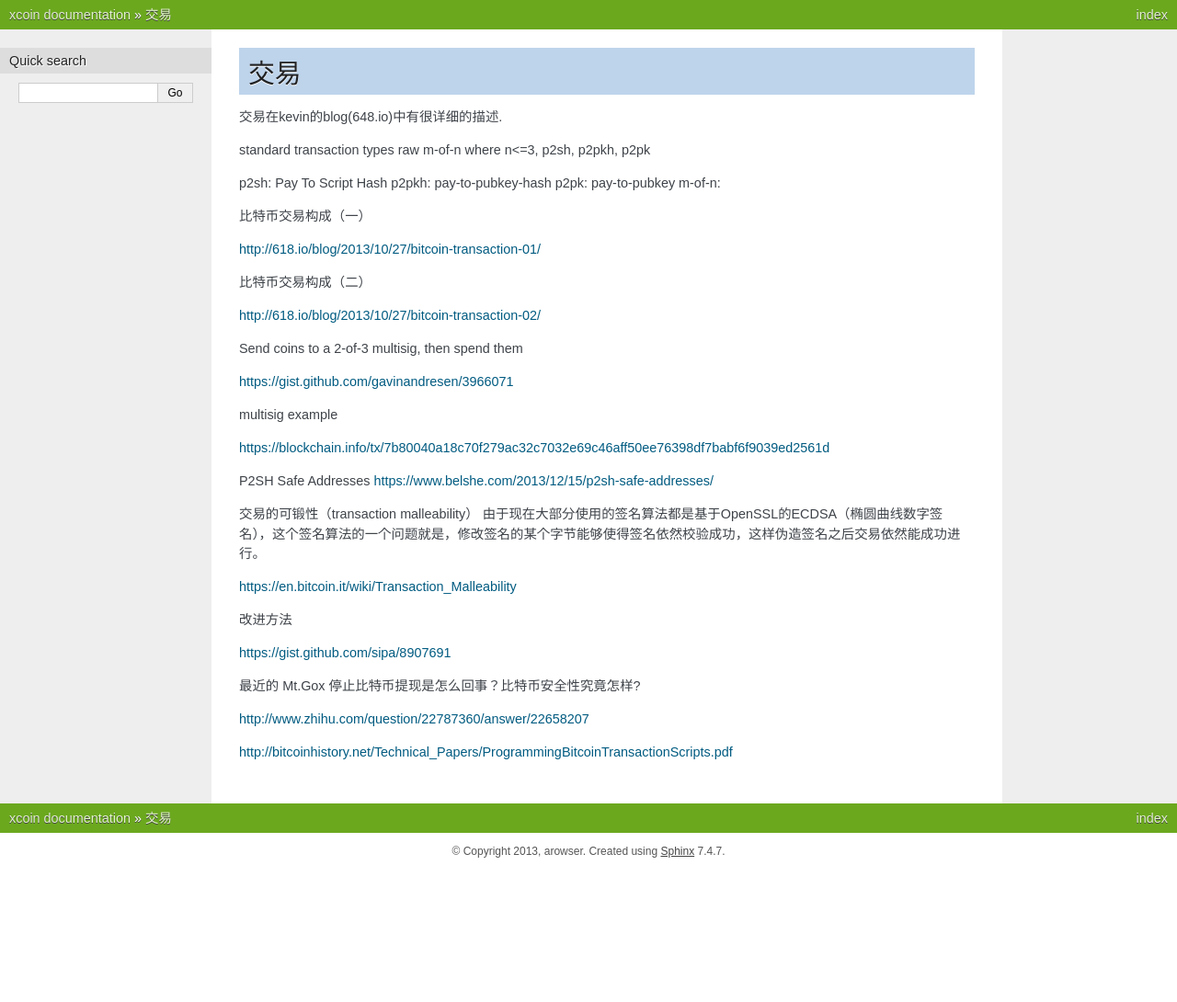
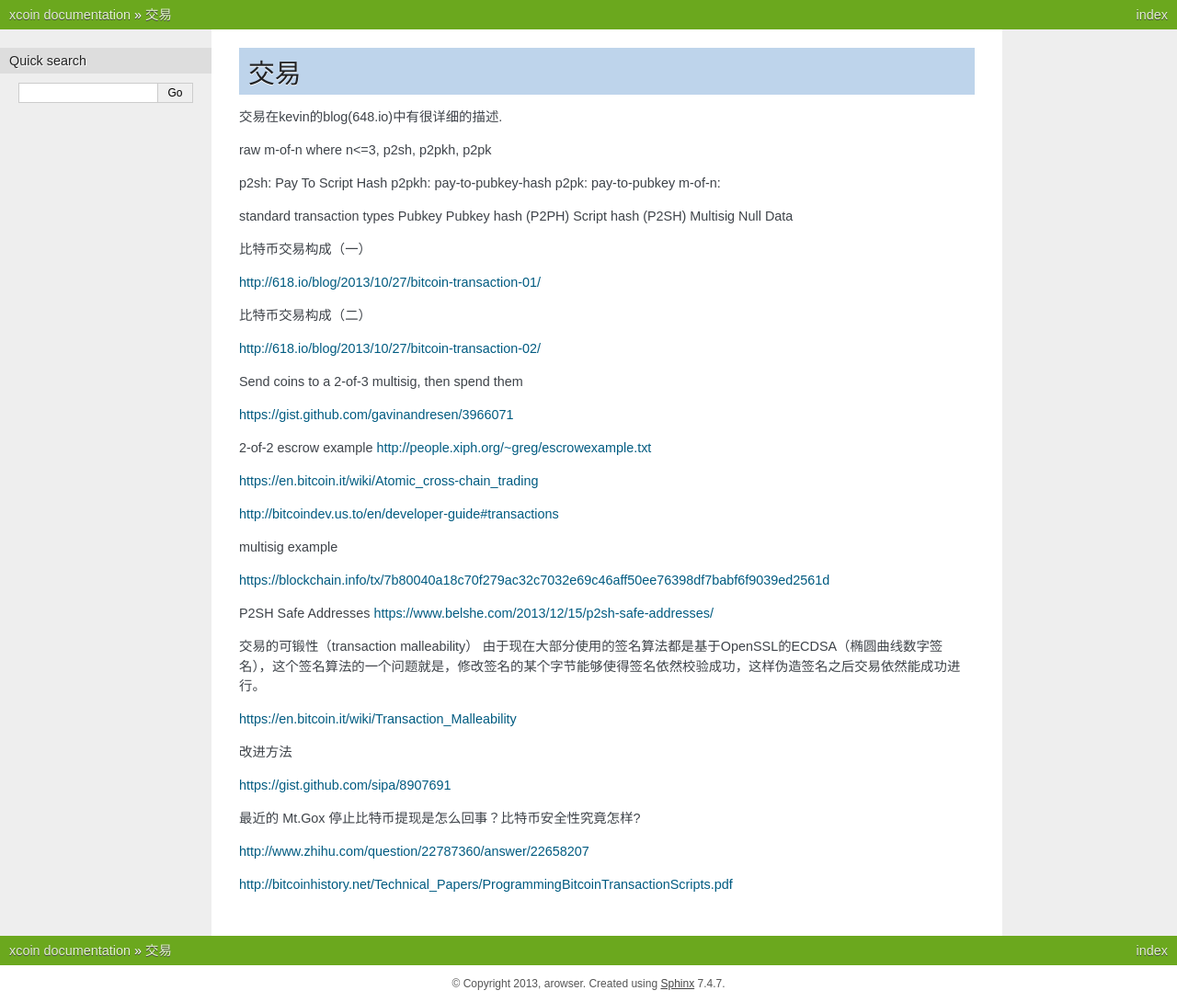
Before and after one commit to arowser/xcoin, a Sphinx documentation site: the page built from source/transaction.rst, in a window 1280 px wide. Shown: the whole page at 92% size. Built offline with Sphinx 7.4.7, drawn with Linux system fonts in a browser that asks for light colours; before the commit the page ends 946 px from its top, so only the background shows below that.

Commit message:
update transaction

```diff
--- a/source/transaction.rst
+++ b/source/transaction.rst
@@ -4,13 +4,19 @@
 
 交易在kevin的blog(648.io)中有很详细的描述.
 
-standard transaction types
 raw m-of-n where n<=3, p2sh, p2pkh, p2pk
 
 p2sh: Pay To Script Hash
 p2pkh: pay-to-pubkey-hash
 p2pk:  pay-to-pubkey
 m-of-n:
+
+standard transaction types
+Pubkey
+Pubkey hash (P2PH)
+Script hash (P2SH)
+Multisig
+Null Data
 
 
 比特币交易构成（一）
@@ -24,6 +30,13 @@ http://618.io/blog/2013/10/27/bitcoin-transaction-02/
 Send coins to a 2-of-3 multisig, then spend them
 
 https://gist.github.com/gavinandresen/3966071
+
+2-of-2 escrow example
+http://people.xiph.org/~greg/escrowexample.txt
+
+https://en.bitcoin.it/wiki/Atomic_cross-chain_trading
+
+http://bitcoindev.us.to/en/developer-guide#transactions
 
 multisig example
 
```
